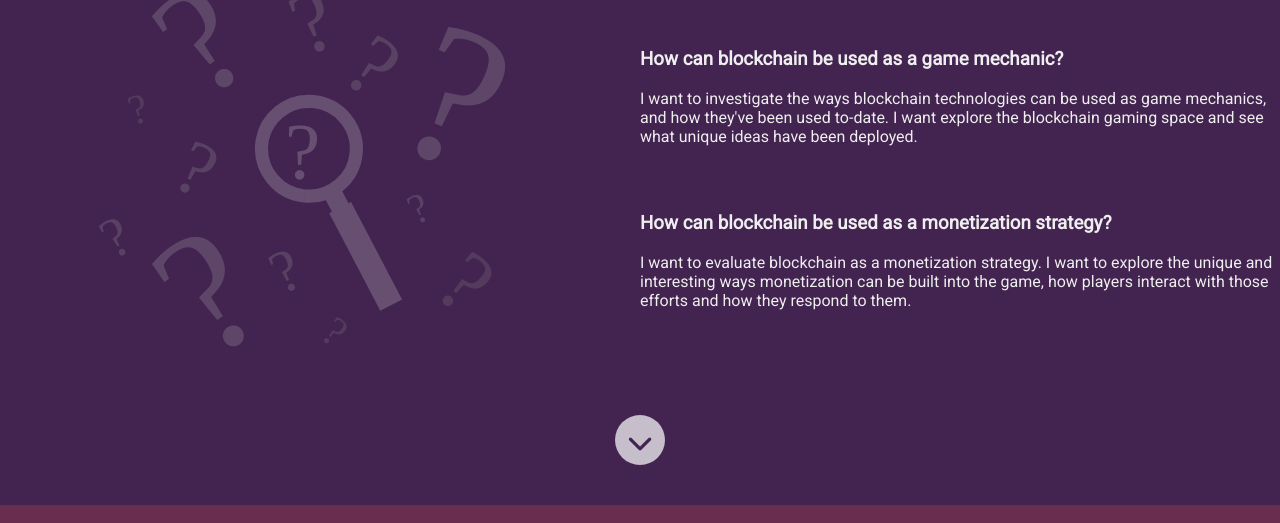
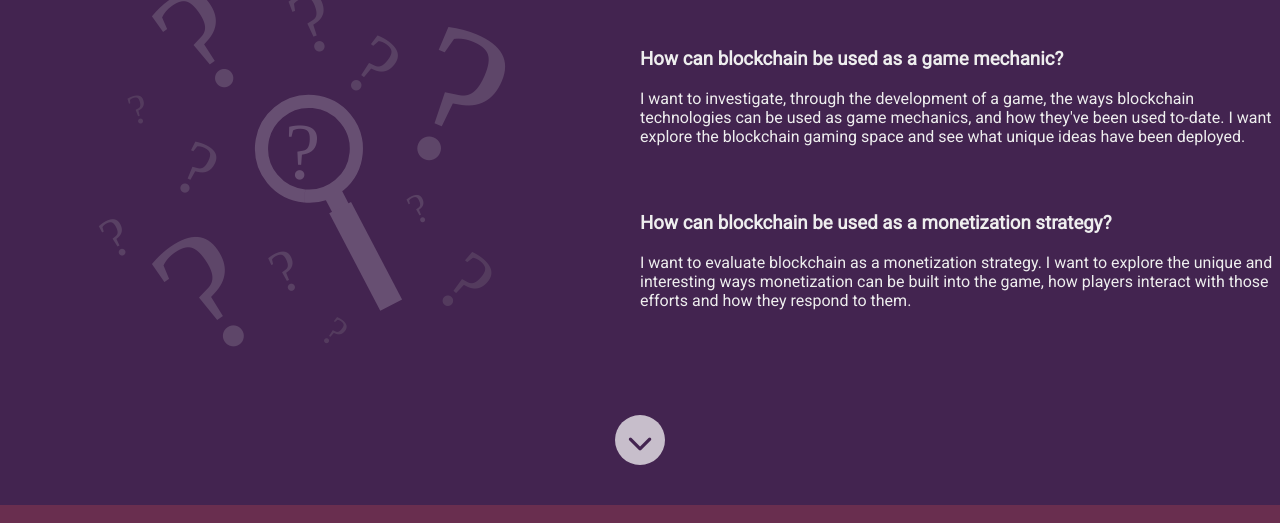
Before and after one commit to MichaelRRyan/Mecha-Miners, a plain HTML site: page index.html in a window 1280 px wide. Shown: the part 1895-2418 px from the top of the page. Drawn offline with nearby package versions, Linux system fonts and the light colour scheme.

Commit message:
Edited research question text

```diff
--- a/index.html
+++ b/index.html
@@ -124,7 +124,7 @@
                 <p></p> <!-- Adds spacing to position flex items -->
                 <div>
                     <h3>How can blockchain be used as a game mechanic?</h3>
-                    <p>I want to investigate the ways blockchain technologies can be used as game mechanics, and how they've been used to-date. I want explore the blockchain gaming space and see what unique ideas have been deployed.</p>
+                    <p>I want to investigate, through the development of a game, the ways blockchain technologies can be used as game mechanics, and how they've been used to-date. I want explore the blockchain gaming space and see what unique ideas have been deployed.</p>
                 </div>
                 <p></p> <!-- Adds spacing to position flex items -->
                 <div>
```
